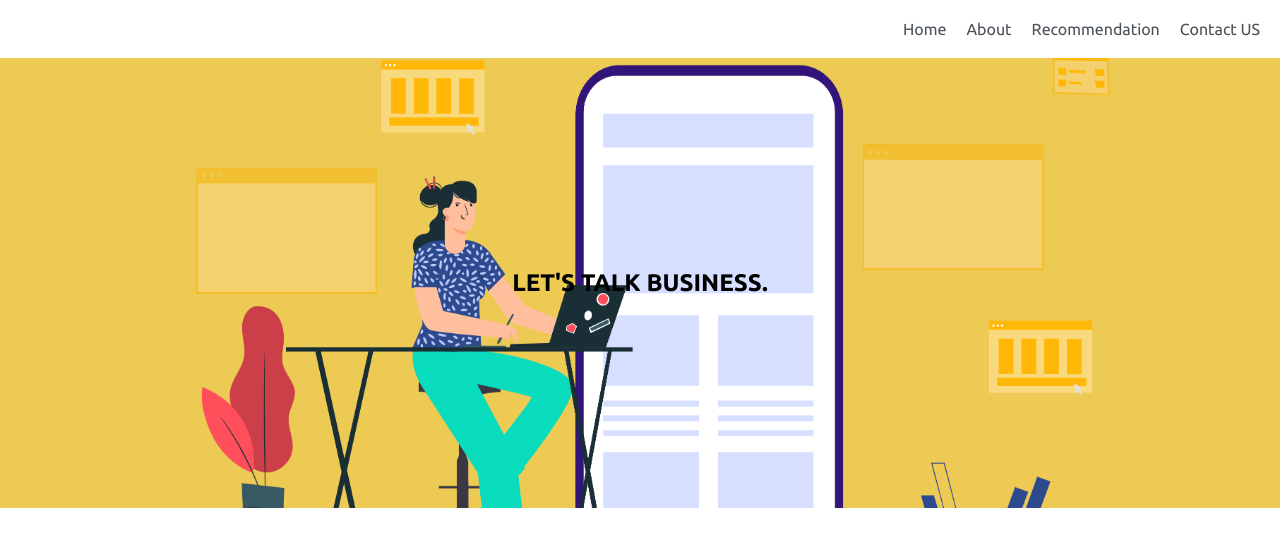
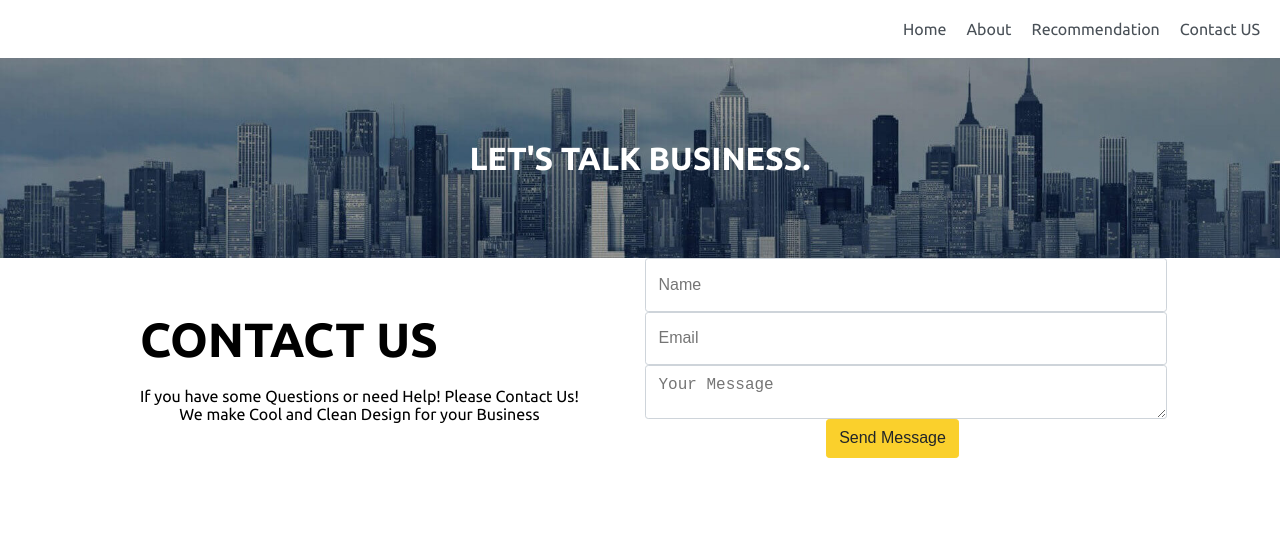
Before and after one commit to Aanchal96/Portfolio, a plain HTML site: page contact-us.html in a window 1280 px wide. Drawn offline with Linux system fonts and the light colour scheme.

Commit message:
Updated contact us

```diff
--- a/contact-us.html
+++ b/contact-us.html
@@ -39,11 +39,35 @@
         </ul>
     </nav>
 
-    <section class="has-bg-img text-center text-light height-auto">
-        <div class="overlay"></div>
-        <h1 class="display-4">LET'S TALK BUSINESS.</h1>
+    <section class="contact-heading has-bg-img text-center text-light height-auto">
+        <h1>LET'S TALK BUSINESS.</h1>
     </section>
 
+    <section id="contact" class="text-center">
+        <div class="container grid column-2">
+            <div class="content">
+                <h1>CONTACT US</h1>
+                <p class="mb-5">If you have some Questions or need Help! Please Contact Us! <br>
+                 We make Cool and Clean Design for your Business</p>
+            </div>
+            <form class="contact-form col-md-11 col-lg-9 mx-auto">
+                <div class="form-row">
+                    <div class="col form-group">
+                        <input type="text" class="form-control" placeholder="Name">
+                    </div>
+                    <div class="col form-group">
+                        <input type="email" class="form-control" placeholder="Email">
+                    </div>
+                </div>
+                <div class="form-group">
+                    <textarea name="" id="" cols="30" rows="5" class="form-control" placeholder="Your Message"></textarea>
+                </div>
+                <div class="form-group">
+                    <input type="submit" class="btn btn-primary btn-block" value="Send Message">
+                </div>
+            </form>
+        </div>
+    </section>
 
 
 </body>
--- a/css/styles.css
+++ b/css/styles.css
@@ -20,7 +20,7 @@ a {
     color: #495057;
 }
 
-.header .overlay {
+.overlay {
     position: absolute;
     top: 0;
     left: 0;
@@ -249,12 +249,54 @@ footer {
 
 
 section.has-bg-img {
-    background-image: url(../images/bg.png);
+    background-image: url(../images/bg-img-2.jpg);
     background-size: cover;
     background-position: center;
-    min-height: 450px;
+    min-height: 200px;
     position: relative;
     display: flex;
     justify-content: center;
     align-items: center;
+
   }
+
+  section.contact-heading h1 {
+    color: #fff;
+    font-size: 2rem;
+  }
+
+
+  .form-control {
+    display: block;
+    width: 100%;
+    height: calc(1.5em + 0.8rem + 2px);
+    padding: 0.4rem 0.78rem;
+    font-size: 1rem;
+    font-weight: 400;
+    line-height: 1.5;
+    color: #495057;
+    background-color: #fff;
+    background-clip: padding-box;
+    border: 1px solid #ced4da;
+    border-radius: 0.2rem;
+    -webkit-transition: border-color 0.15s ease-in-out, box-shadow 0.15s ease-in-out;
+    transition: border-color 0.15s ease-in-out, box-shadow 0.15s ease-in-out;
+ }
+
+
+#contact .content {
+    display: flex;
+    flex-direction: column;
+    justify-content: center;
+    align-items: flex-start;
+}
+
+#contact .content h1 {
+    font-size: 3rem;
+    padding: 20px 0;
+}
+
+#contact .container {
+    max-width: 1000px;
+    margin: auto;
+}
```
Also changed, not shown: images/bg-img-2.jpg (added).
